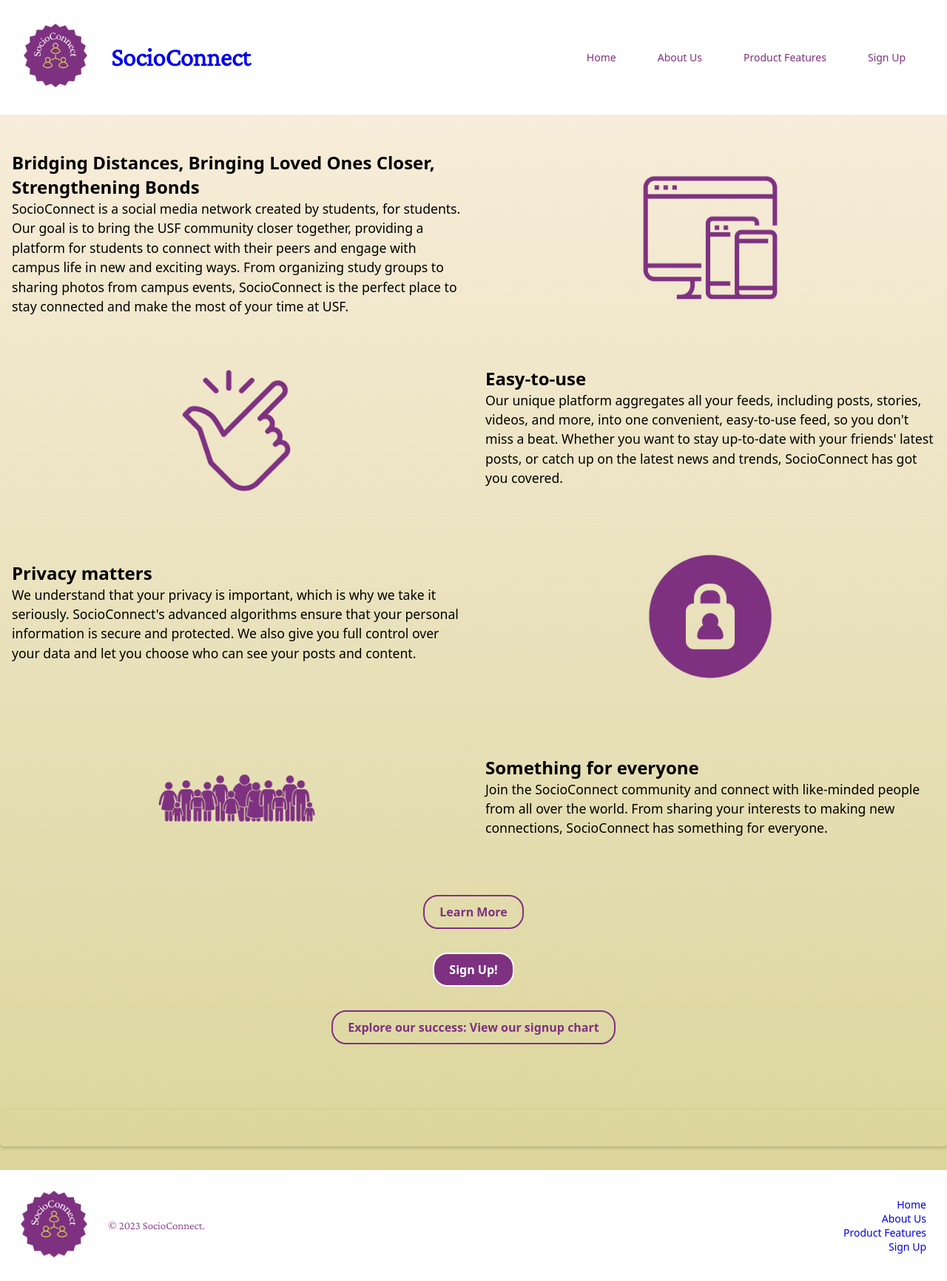
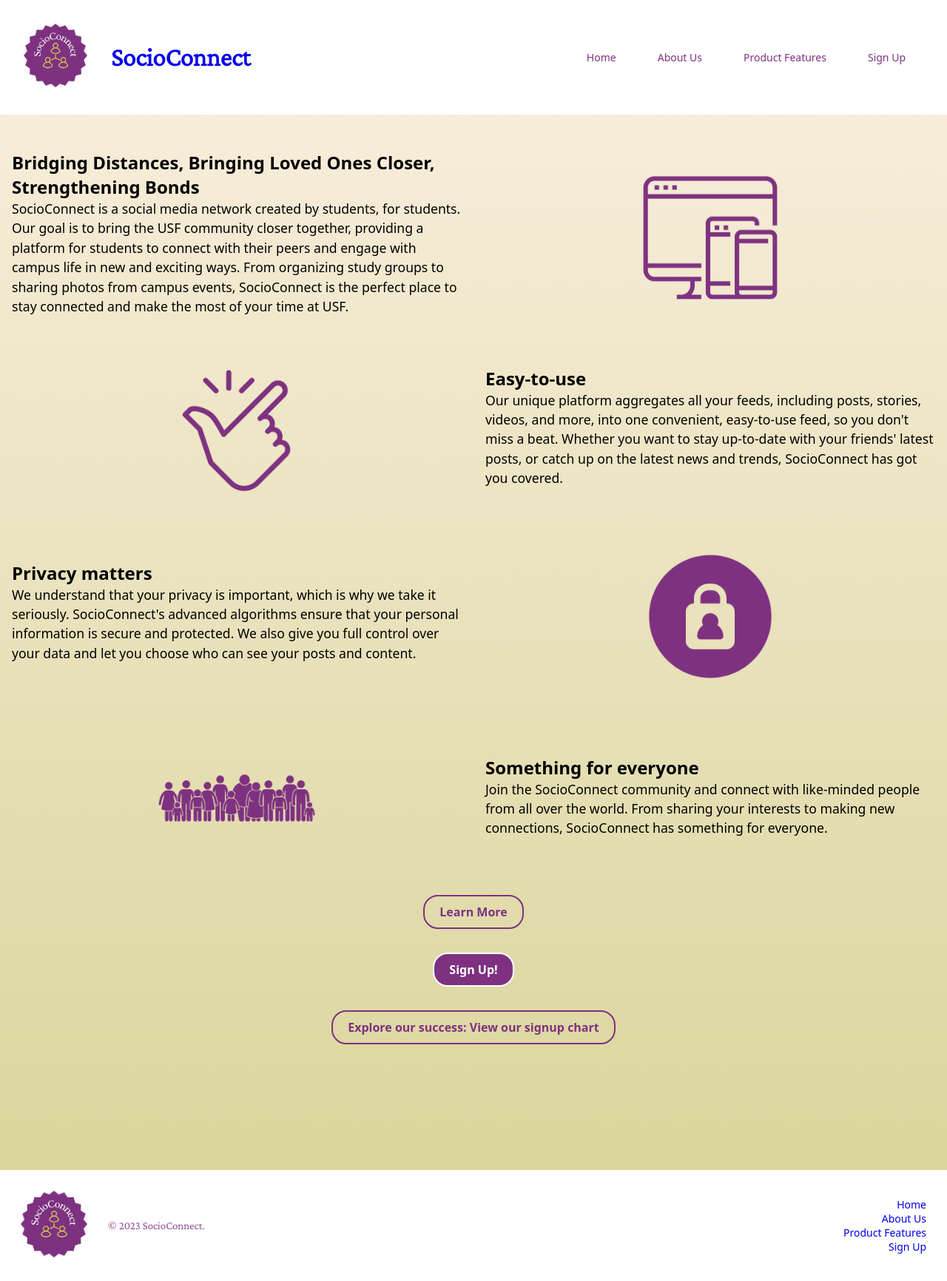
Before and after one commit to repneuable/socioConnect, a Flask app: page / in a window 1280 px wide. Shown: the whole page at 74% size. Run offline with Flask 3, Linux system fonts and the light colour scheme; some libraries are stand-ins or nearby versions.

Commit message:
Remove box shadow from chart header

```diff
--- a/static/assets/styles/styles.css
+++ b/static/assets/styles/styles.css
@@ -334,7 +334,7 @@
     color: #7E3180;
     margin-top: 2em;
     border-radius: 5px;
-    box-shadow: 0 2px 5px rgba(0, 0, 0, 0.2);
+    /*box-shadow: 0 2px 5px rgba(0, 0, 0, 0.2);*/
   }
 
 
```
